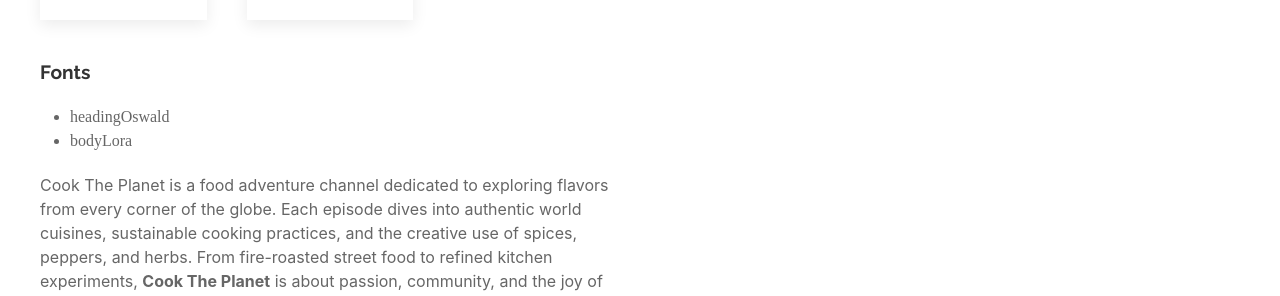
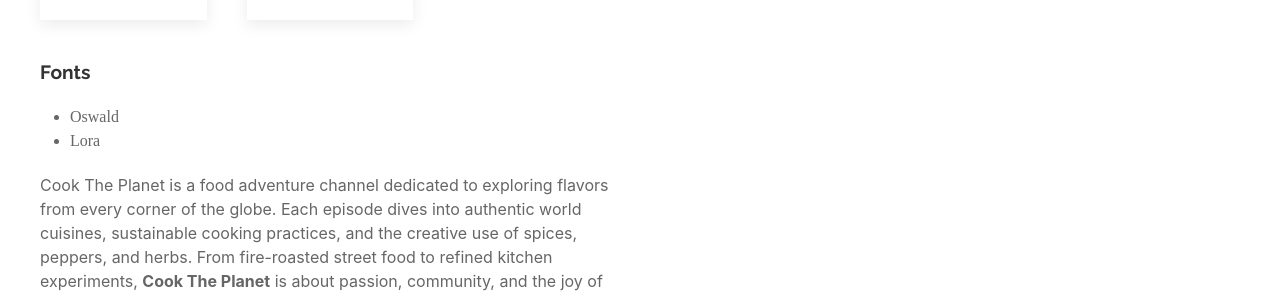
Before and after one commit to kre8t/kre8t.github.io, a Jekyll site: the page built from _youtube_channels/cooktheplanet.md, in a window 1280 px wide and 1138 px high. Shown: the part 633-929 px from the top of the window. Built offline with Jekyll 4.4.1, drawn with Linux system fonts in a browser that asks for light colours; some of the changed lines change nothing that is shown.

Commit message:
Update cooktheplanet.md

```diff
--- a/_youtube_channels/cooktheplanet.md
+++ b/_youtube_channels/cooktheplanet.md
@@ -11,8 +11,8 @@
   - "#2E2E2E" # Charcoal
   - "#FAF9F6" # Off-White
 fonts:
-  heading: "Oswald"
-  body: "Lora"
+  - "Oswald"
+  - "Lora"
 categories:
   - "Pepper Deep Dives"
   - "Global Street Food"
```
